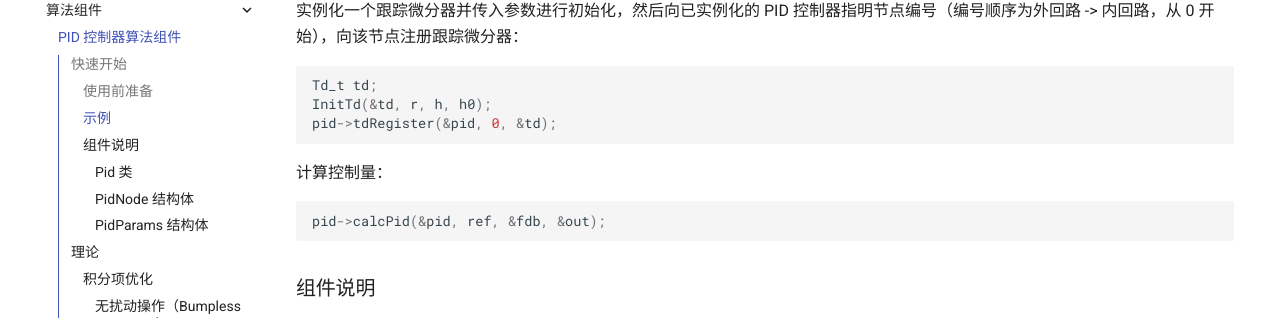
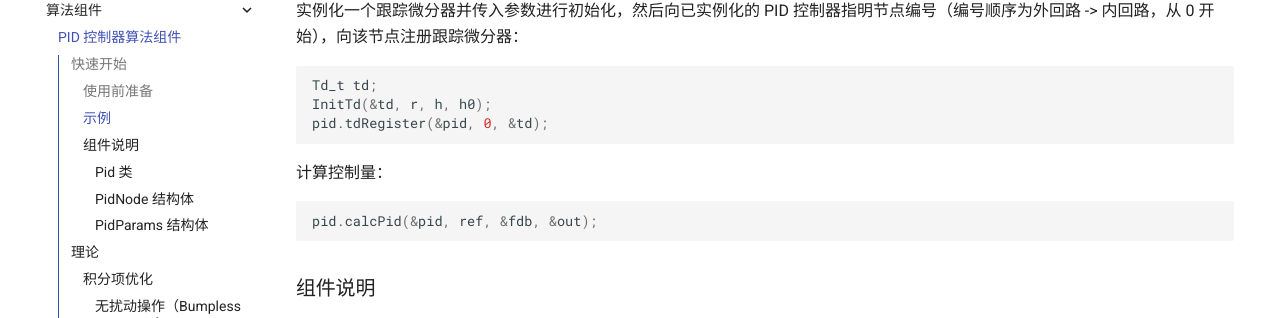
Before and after one commit to ZJU-HelloWorld/Wiki, an MkDocs documentation site: the page built from docs/组件说明/算法组件/PID控制器算法组件.md, in a window 1280 px wide and 900 px high, scrolled down 1626 px. Shown: the part 146-464 px from the top of the window. Built offline with MkDocs 1.6.1 and Material for MkDocs 9.7.7, drawn with Linux system fonts in a browser that asks for light colours; comment, search, counter and statistics services are not loaded.

Commit message:
fix pid example

````diff
--- a/docs/组件说明/算法组件/PID控制器算法组件.md
+++ b/docs/组件说明/算法组件/PID控制器算法组件.md
@@ -83,13 +83,13 @@ InitPidController(&pid, 1, PID_TYPE_MOTOR_RAD, &pid_node, &pid_node_param);
 ```c
 Td_t td;
 InitTd(&td, r, h, h0);
-pid->tdRegister(&pid, 0, &td);
+pid.tdRegister(&pid, 0, &td);
 ```
 
 计算控制量：
 
 ```c
-pid->calcPid(&pid, ref, &fdb, &out);
+pid.calcPid(&pid, ref, &fdb, &out);
 ```
 
 ### 组件说明
````
